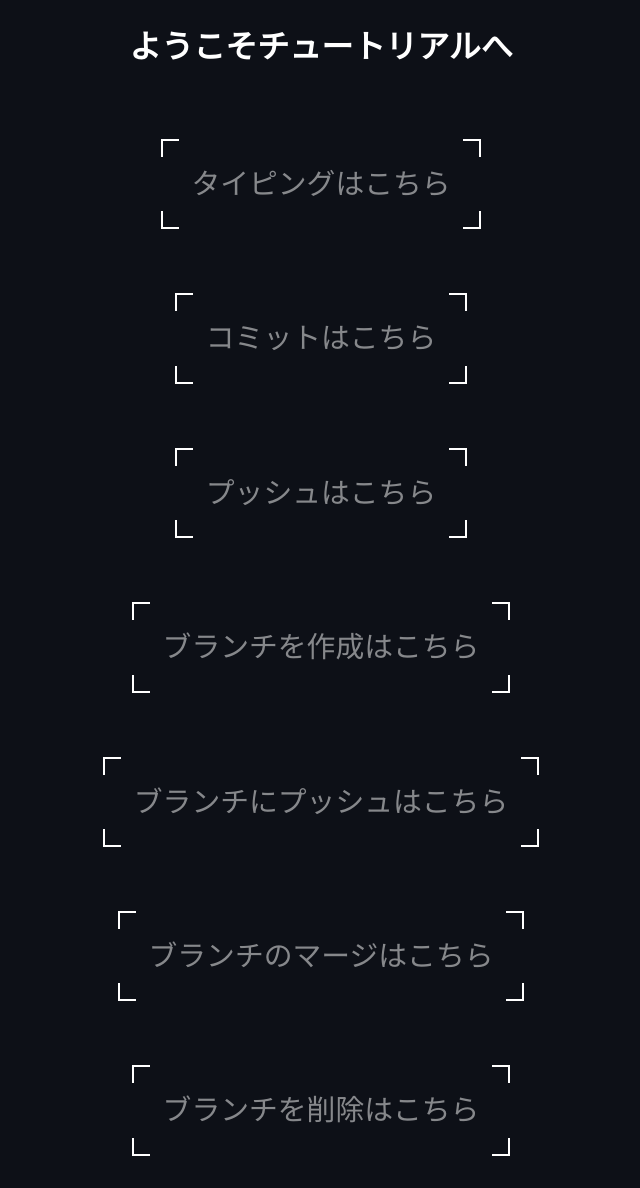
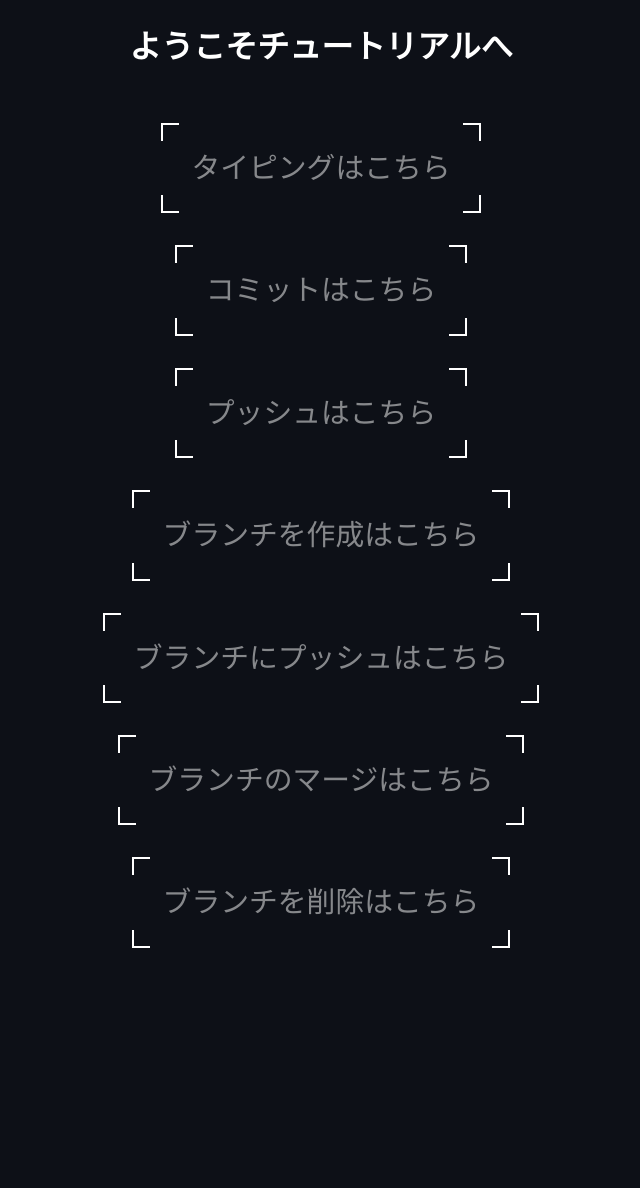
Before and after one commit to yamyam10/SK31, a PHP site: page /tutorial/tutorial.html in a window 1280 px wide. Shown: the whole page, without its empty margins (319-959 px from the left). After the commit the page ends 948 px from the top, so only its background shows below. Run offline with PHP 8.4, Linux system fonts and the light colour scheme; style sheets or scripts are compiled from the project's sources; some web fonts are replaced.

Commit message:
スタイル修正

```diff
--- a/git_typing/css/tutorial.scss
+++ b/git_typing/css/tutorial.scss
@@ -28,7 +28,7 @@ html, body {
         justify-content: space-around;
         width: 100%;
         min-width: 800px;
-        padding: 2rem 0;
+        padding: 1rem 0;
         flex-shrink: 0;
     }
     .bb_button__text {
```
